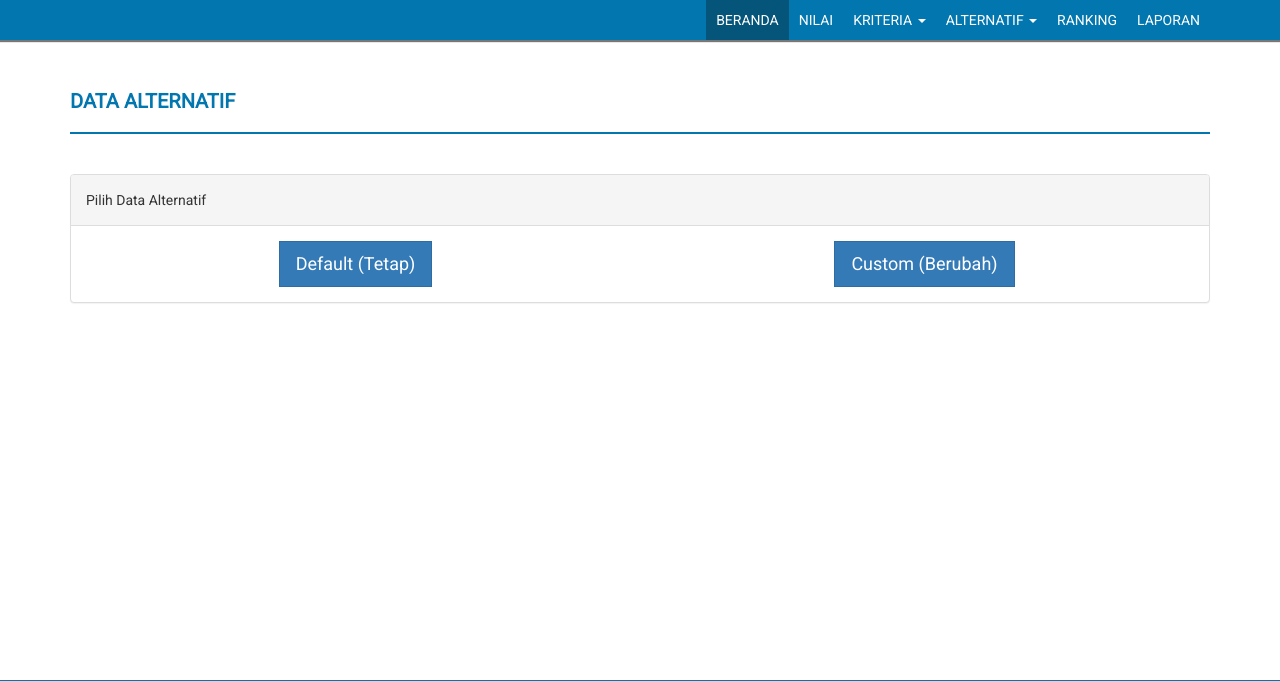
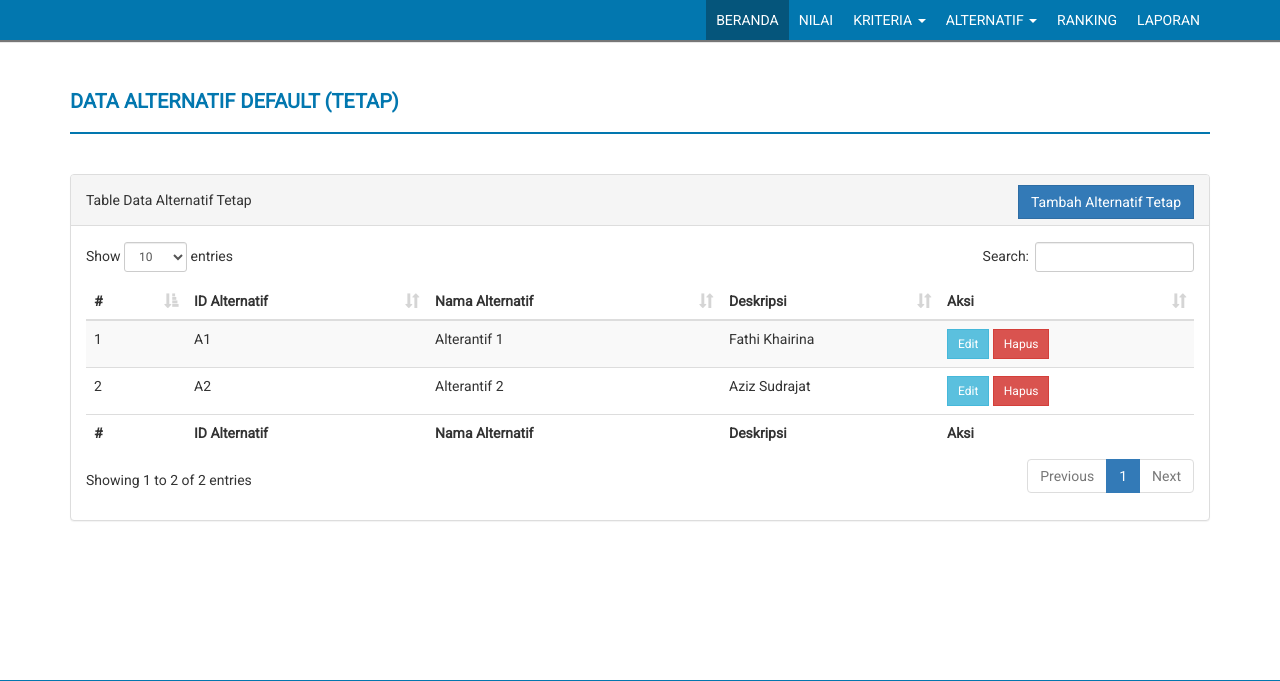
Before and after one commit to AzizSudrajat/spk_ahp, a CodeIgniter app: page /database/alternatif in a window 1280 px wide. Shown: the part 132-813 px from the top of the page. Run offline with CodeIgniter, Linux system fonts and the light colour scheme; data comes from the database, SQL or seed files in the repository; some libraries are stand-ins or nearby versions.

Commit message:
Update Alternatif

```diff
--- a/application/controllers/Alternatif.php
+++ b/application/controllers/Alternatif.php
@@ -7,27 +7,20 @@ class Alternatif extends CI_Controller {
 		$this->load->model('AlternatifModel');
 	}
 	public function index(){
-		$data['title'] = 'Data Alternatif';
-		$data['sub_title'] = 'Pilih Data Alternatif';
-		$this->load->view('layout/header');
-		$this->load->view('alternatif/index',$data);
-		$this->load->view('layout/footer');
-	}
-	public function default(){
 		$model = $this->AlternatifModel;
 		$model->where('default', '1');
 		$data['table'] = $model->get();
 		$data['title'] = 'Data Alternatif Default (Tetap)';
 		$data['sub_title'] = 'Table Data Alternatif Tetap';
 		$this->load->view('layout/header');
-		$this->load->view('alternatif/default/index',$data);
+		$this->load->view('alternatif/index',$data);
 		$this->load->view('layout/footer');
 	}
 	public function default_create(){
 		$data['title'] = 'Tambah Data Alternatif Tetap';
 		$data['sub_title'] = 'Form Tambah Kriteria';
 		$this->load->view('layout/header');
-		$this->load->view('alternatif/default/create',$data);
+		$this->load->view('alternatif/create',$data);
 		$this->load->view('layout/footer');
 	}
 	public function default_store(){
@@ -37,7 +30,7 @@ class Alternatif extends CI_Controller {
 		$model->deskripsi = $this->input->post('deskripsi');
 		$model->default = $this->input->post('default');
 		$model->insert();
-		redirect('alternatif/default/index');
+		redirect('alternatif/index');
 	}
 	public function default_edit($id){
 		$data['title'] = 'Ubah Data Kriteria';
@@ -46,7 +39,7 @@ class Alternatif extends CI_Controller {
 		$model->where('default', '1');
     $data['form'] = $model->find($id);
 		$this->load->view('layout/header');
-		$this->load->view('alternatif/default/edit',$data);
+		$this->load->view('alternatif/edit',$data);
 		$this->load->view('layout/footer');
 	}
 	public function default_update($id){
@@ -56,50 +49,12 @@ class Alternatif extends CI_Controller {
 		$model->deskripsi = $this->input->post('deskripsi');
 		$model->default = $this->input->post('default');
 		$model->update($id);
-		redirect('alternatif/default/index');
+		redirect('alternatif/index');
 	}
 	public function default_delete($id){
 		$model = $this->AlternatifModel;
 		$model->where('default', '1');
     $model->delete($id);
-    redirect('alternatif/default/index');
-	}
-
-	public function create(){
-		$data['title'] = 'Tambah Data Kriteria';
-		$data['sub_title'] = 'Form Tambah Kriteria';
-		$this->load->view('layout/header');
-		$this->load->view('kriteria/create',$data);
-		$this->load->view('layout/footer');
-	}
-	public function store(){
-		$model = $this->KriteriaModel;
-		$model->id_kriteria = $this->input->post('id_kriteria');
-		$model->nama_kriteria = $this->input->post('nama_kriteria');
-		$model->deskripsi = $this->input->post('deskripsi');
-		$model->insert();
-		redirect('kriteria/index');
-	}
-	public function edit($id){
-		$data['title'] = 'Ubah Data Kriteria';
-		$data['sub_title'] = 'Form Ubah Kriteria';
-		$model = $this->KriteriaModel;
-    $data['form'] = $model->find($id);
-		$this->load->view('layout/header');
-		$this->load->view('kriteria/edit',$data);
-		$this->load->view('layout/footer');
-	}
-	public function update($id){
-		$model = $this->KriteriaModel;
-		$model->id_kriteria = $this->input->post('id_kriteria');
-		$model->nama_kriteria = $this->input->post('nama_kriteria');
-		$model->deskripsi = $this->input->post('deskripsi');
-		$model->update($id);
-		redirect('kriteria/index');
-	}
-	public function delete($id){
-		$model = $this->KriteriaModel;
-    $model->delete($id);
-    redirect('kriteria/index');
+    redirect('alternatif/index');
 	}
 }
--- a/application/views/alternatif/index.php
+++ b/application/views/alternatif/index.php
@@ -13,16 +13,10 @@
         <div class="panel panel-default">
           <div class="panel-heading">
             <?php echo $sub_title; ?>
+            <a class="btn btn-primary pull-right" href="<?php echo base_url('alternatif/default_create'); ?>">Tambah Alternatif Tetap</a>
           </div>
           <div class="panel-body">
-            <div class="row">
-              <div class="col-md-6 text-center">
-                <a class="btn btn-lg btn-primary" href="<?php echo base_url('alternatif/default'); ?>">Default (Tetap)</a>
-              </div>
-              <div class="col-md-6 text-center">
-                <a class="btn btn-lg btn-primary" href="#">Custom (Berubah)</a>
-              </div>
-            </div>
+            <?php include('_table.php') ?>
           </div>
         </div>
       </div>
--- a/application/views/layout/header.php
+++ b/application/views/layout/header.php
@@ -68,9 +68,9 @@
         <div class="col-md-12">
           <div class="navbar-collapse collapse ">
             <ul id="menu-top" class="nav navbar-nav navbar-right">
-              <li><a class="menu-top-active" href="<?php echo base_url(); ?>">Beranda</a></li>
-              <li><a href="<?php echo base_url('nilai'); ?>">Nilai</a></li>
-              <li class="dropdown">
+              <li class="menu-top-active"><a  href="<?php echo base_url(); ?>">Beranda</a></li>
+              <li class=""><a href="<?php echo base_url('nilai'); ?>">Nilai</a></li>
+              <li class="dropdown ">
                 <a class="dropdown-toggle" data-toggle="dropdown" href="#">Kriteria
                   <span class="caret"></span></a>
                 <ul class="dropdown-menu">
@@ -86,8 +86,8 @@
                   <!-- <li><a href="#">Analisis Alternatif</a></li> -->
                 </ul>
               </li>
-              <li><a href="#">Ranking</a></li>
-              <li><a href="#">Laporan</a></li>
+              <li class=""><a href="#">Ranking</a></li>
+              <li class=""><a href="#">Laporan</a></li>
             </ul>
           </div>
         </div>
```
Also changed, not shown: application/views/alternatif/default/index.php (deleted, +0 -25 lines), application/views/alternatif/_form.php (renamed from application/views/alternatif/default/_form.php), application/views/alternatif/_table.php (renamed from application/views/alternatif/default/_table.php), application/views/alternatif/create.php (renamed from application/views/alternatif/default/create.php), application/views/alternatif/edit.php (renamed from application/views/alternatif/default/edit.php).
